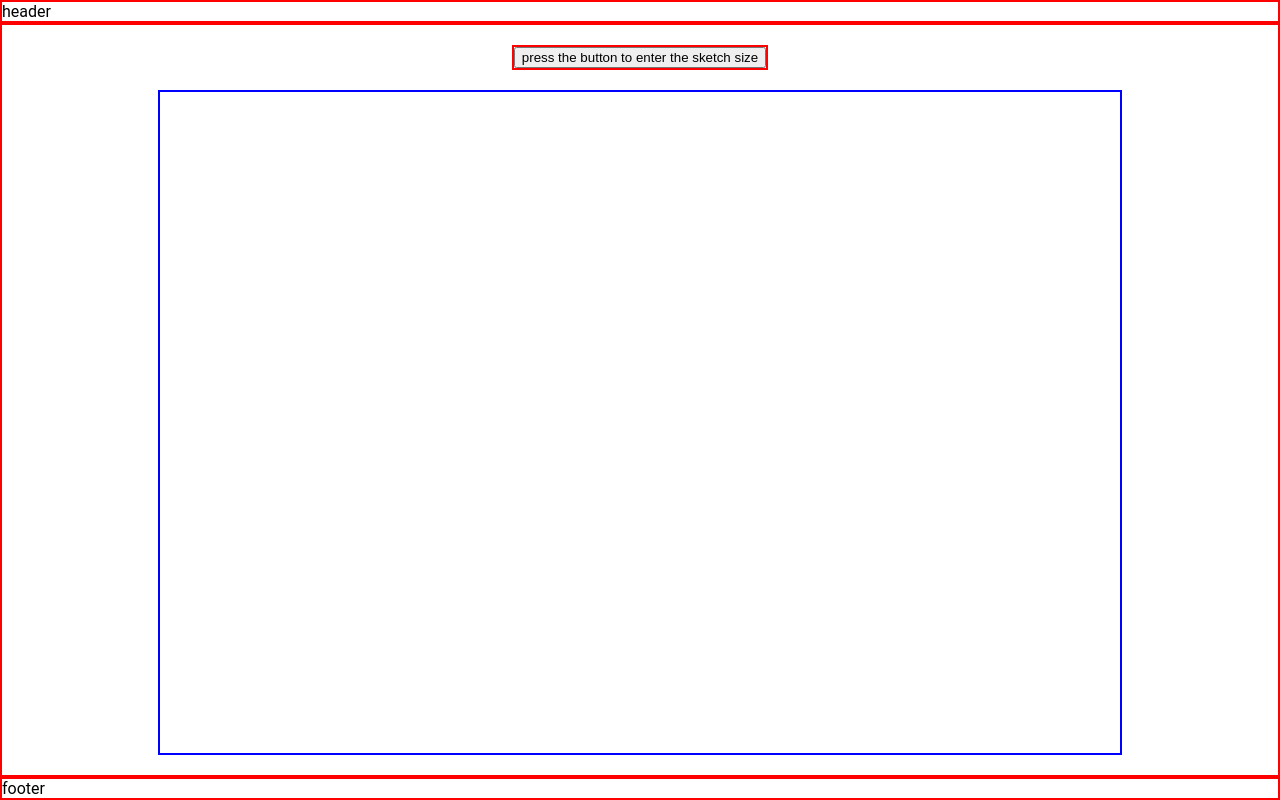
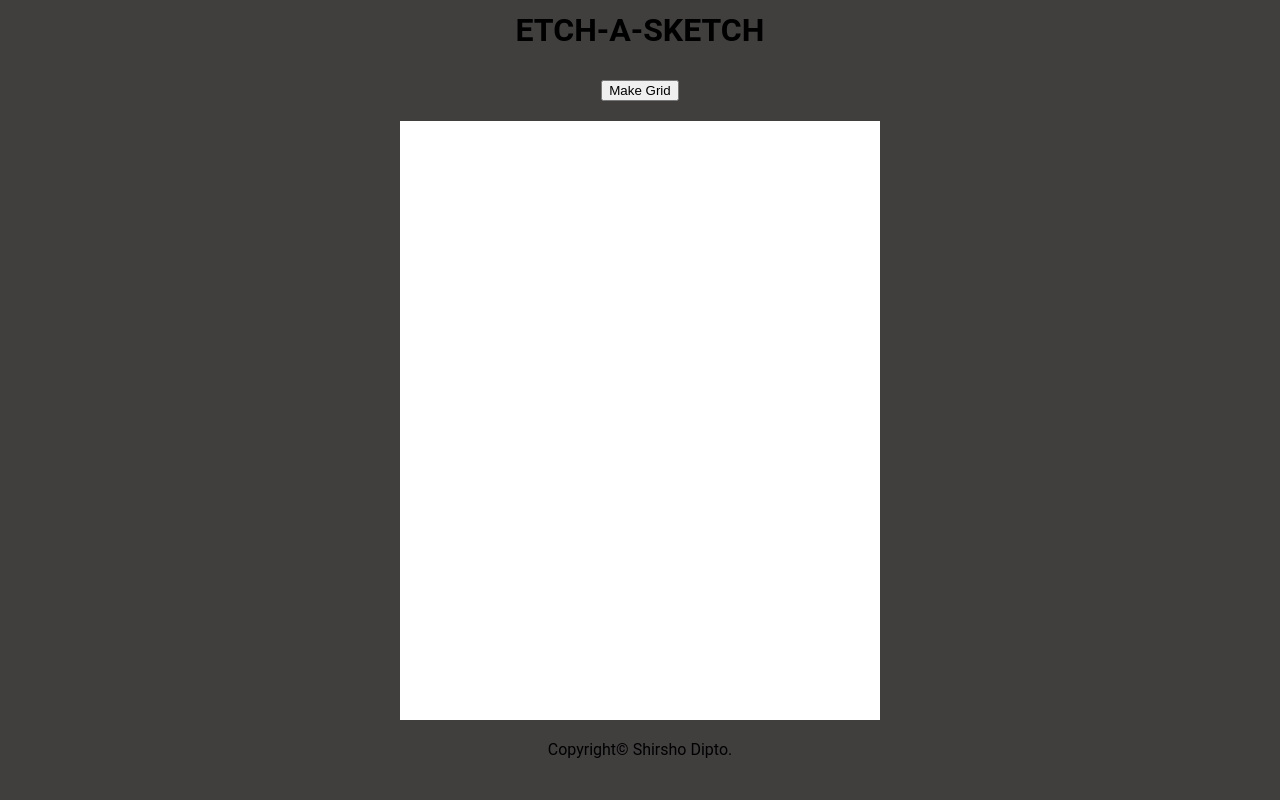
Before and after one commit to ShirshoDipto/etch-a-sketch, a plain HTML site: page index.html in a window 1280 px wide. Drawn offline with Linux system fonts and the light colour scheme.

Commit message:
Finish the entire project

```diff
--- a/index.html
+++ b/index.html
@@ -9,17 +9,17 @@
   </head>
   <body>
     <div class="header">
-        header
+        <h1>ETCH-A-SKETCH</h1>
     </div>
     <div class="content">
         <div class="input">
-            <button>press the button to enter the sketch size</button>
+            <button>Make Grid</button>
         </div>
         <div class="sketch-pad">
         </div>
     </div>
     <div class="footer">
-        footer
+        Copyright© Shirsho Dipto.
     </div>
   </body>
   <script src="script.js"></script>
--- a/script.js
+++ b/script.js
@@ -32,18 +32,26 @@ function removeExistingDom() {
 }
 
 
+function stopDraw(e) {
+    e.target.classList.remove('draw');
+}
+
+
+function drawAsMove(e) {
+    console.log(e);
+}
+
 function drawSketch(e) {
     e.target.classList.add('draw');
 }
 
-
 function activateHover() {
 
     const buttons = document.querySelectorAll('.childDiv');
-    console.log(buttons);
 
     buttons.forEach(button => {
         button.addEventListener('mouseover', drawSketch);
+        // button.addEventListener('mouseout', removeSketch)
     });
 }
 
@@ -55,20 +63,17 @@ function makeGrid(e) {
     removeExistingDom();
     const numGrid = getUserInput();
 
-    const widthHeight = 850 / numGrid;
+    const widthHeight = 400 / numGrid;
     const widthHeightPx = widthHeight.toString() + 'px';
     const sketchpad = document.querySelector('.sketch-pad');
-    console.log(sketchpad);
 
     for (let i = 0; i < numGrid; i++) {
         const parentDiv = document.createElement('div');
-        // parentDiv.setAttribute('style', `width: ${850}; height: ${widthHeightPx};`);
         parentDiv.classList.toggle('parentDiv');
         sketchpad.appendChild(parentDiv);
 
         for (let j = 0; j < numGrid; j++) {
             const div = document.createElement('div');
-            div.setAttribute('style', `width: ${widthHeightPx}; height: ${widthHeightPx};`);
             div.classList.toggle('childDiv');
             parentDiv.appendChild(div);
         }
@@ -87,9 +92,3 @@ function makeGrid(e) {
 const input = document.querySelector('.input');
 
 input.addEventListener('click', makeGrid);
-
-
-
-// select all buttons
-// add event listener
-//
--- a/styles.css
+++ b/styles.css
@@ -4,10 +4,27 @@ body {
     font-family: Roboto, sans-serif;
     display: flex;
     flex-direction: column;
+    background-color: rgb(65, 62, 62);
 }
 
 .header, .footer, .content, .sketch-pad, .input {
-    border: 2px solid red;
+    /* border: 2px solid red; */
+}
+
+.header {
+    height: 60px;
+    display: flex;
+    justify-content: center;
+    align-items: center;
+}
+
+h1 {
+    margin: 0;
+}
+
+.footer {
+    text-align: center;
+    height: 60px;
 }
 
 .content {
@@ -19,15 +36,15 @@ body {
 }
 
 .sketch-pad {
-    /* height: 960px; */
-    width: 960px;
+    height: 480px;
+    width: 480px;
     margin-top: 20px;
     margin-bottom: 20px;
     flex: 1 1 auto;
-    border: 2px solid blue;
-    /* display: flex;
-    flex-wrap: wrap;
-    justify-content: center; */
+    /* border: 2px solid blue; */
+    background-color: white;
+    display: flex;
+    flex-direction: column;
 }
 
 .input {
@@ -36,19 +53,17 @@ body {
 
 
 .parentDiv {
-    /* flex-shrink: 0; */
     margin: 0px;
     padding: 0px;
     display: flex;
+    flex: 1;
 }
 
 .childDiv {
     border: thin inset rgb(138, 129, 129);
-    /* flex-shrink: 0; */
     margin: 0px;
     padding: 0px;
     flex: 1;
-
 }
 
 
```
